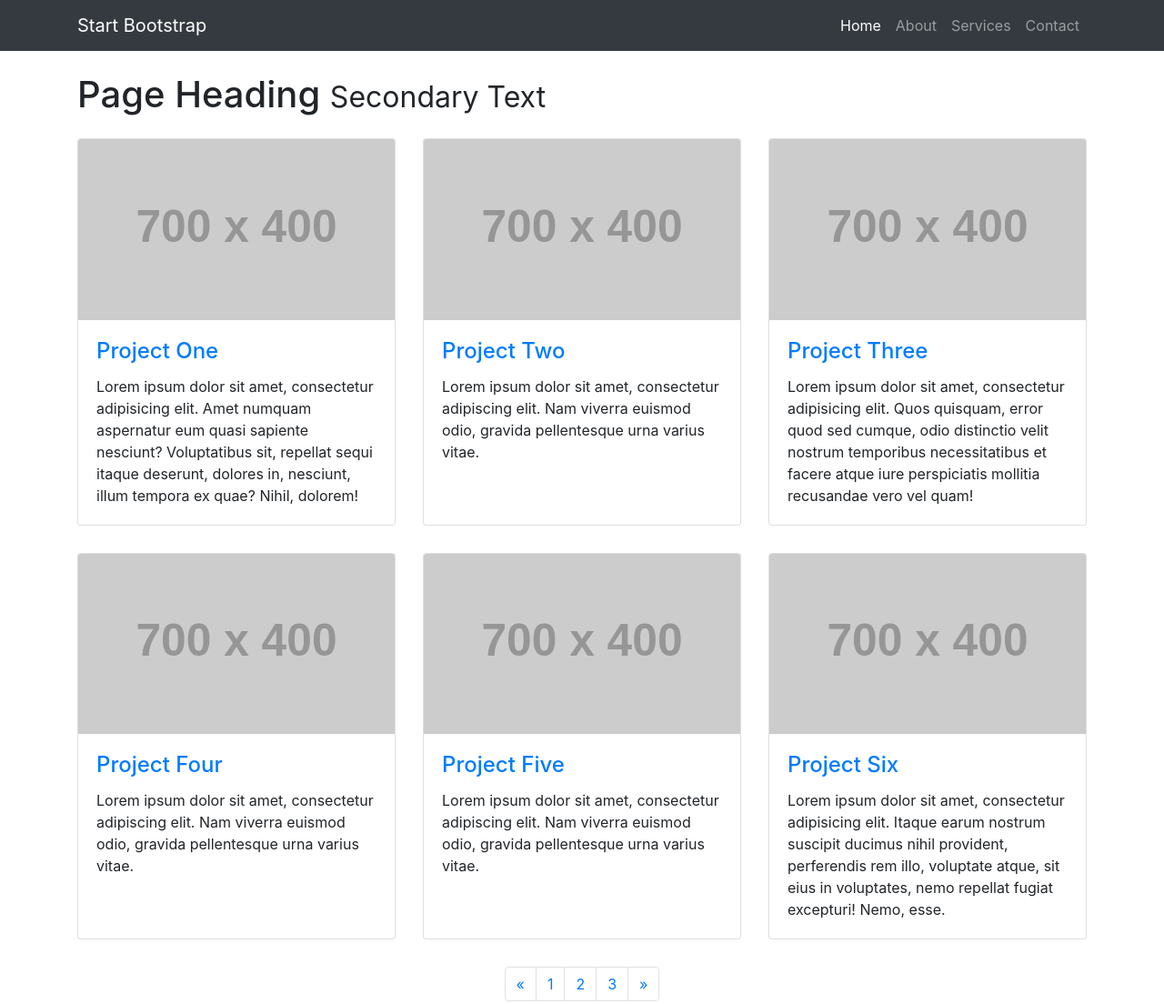
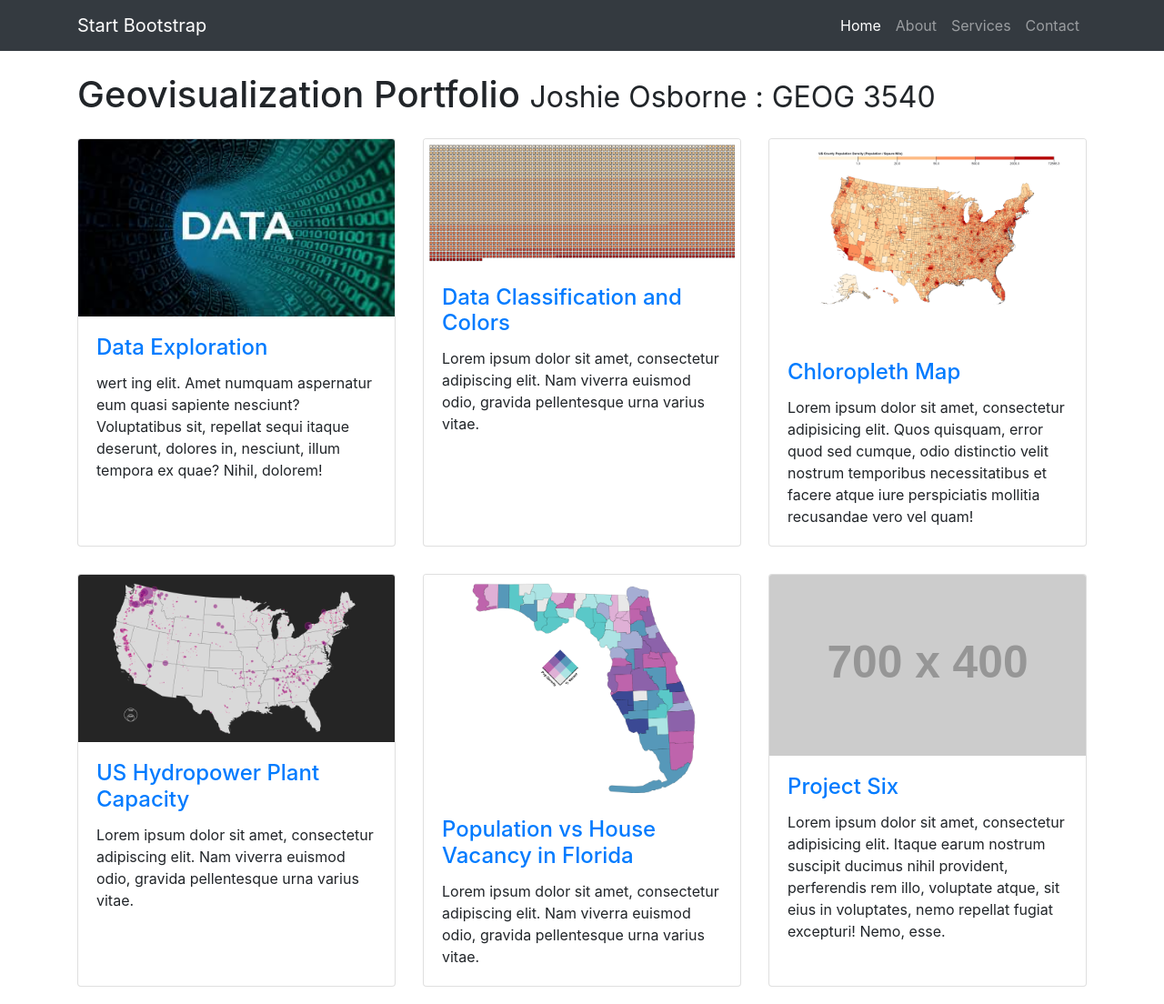
Before and after one commit to geog3540/jrosborne, a website: page index.html in a window 1280 px wide. Shown: the top 1104 px of the page at 91% size. Drawn offline with Linux system fonts and the light colour scheme; placeholder pictures from the web are drawn by us.

Commit message:
websitecreation1

```diff
--- a/index.html
+++ b/index.html
@@ -52,28 +52,28 @@
     <div class="container">
 
       <!-- Page Heading -->
-      <h1 class="my-4">Page Heading
-        <small>Secondary Text</small>
+      <h1 class="my-4">Geovisualization Portfolio
+        <small>Joshie Osborne : GEOG 3540</small>
       </h1>
 
       <div class="row">
         <div class="col-lg-4 col-sm-6 portfolio-item">
           <div class="card h-100">
-            <a href="#"><img class="card-img-top" src="http://placehold.it/700x400" alt=""></a>
+            <a href="#"><img class="card-img-top" src="Images/image1.jpg" alt=""></a>
             <div class="card-body">
               <h4 class="card-title">
-                <a href="#">Project One</a>
+                <a href="https://observablehq.com/d/142a81602fae9695">Data Exploration</a>
               </h4>
-              <p class="card-text">Lorem ipsum dolor sit amet, consectetur adipisicing elit. Amet numquam aspernatur eum quasi sapiente nesciunt? Voluptatibus sit, repellat sequi itaque deserunt, dolores in, nesciunt, illum tempora ex quae? Nihil, dolorem!</p>
+              <p class="card-text">wert ing elit. Amet numquam aspernatur eum quasi sapiente nesciunt? Voluptatibus sit, repellat sequi itaque deserunt, dolores in, nesciunt, illum tempora ex quae? Nihil, dolorem!</p>
             </div>
           </div>
         </div>
         <div class="col-lg-4 col-sm-6 portfolio-item">
           <div class="card h-100">
-            <a href="#"><img class="card-img-top" src="http://placehold.it/700x400" alt=""></a>
+            <a href="#"><img class="card-img-top" src="Images/class.png" alt=""></a>
             <div class="card-body">
               <h4 class="card-title">
-                <a href="#">Project Two</a>
+                <a href="https://observablehq.com/d/82d38641842e4416">Data Classification and Colors</a>
               </h4>
               <p class="card-text">Lorem ipsum dolor sit amet, consectetur adipiscing elit. Nam viverra euismod odio, gravida pellentesque urna varius vitae.</p>
             </div>
@@ -81,10 +81,10 @@
         </div>
         <div class="col-lg-4 col-sm-6 portfolio-item">
           <div class="card h-100">
-            <a href="#"><img class="card-img-top" src="http://placehold.it/700x400" alt=""></a>
+            <a href="#"><img class="card-img-top" src="Images/choropleth.png" alt=""></a>
             <div class="card-body">
               <h4 class="card-title">
-                <a href="#">Project Three</a>
+                <a href="https://observablehq.com/d/8916e234ba739c3c">Chloropleth Map</a>
               </h4>
               <p class="card-text">Lorem ipsum dolor sit amet, consectetur adipisicing elit. Quos quisquam, error quod sed cumque, odio distinctio velit nostrum temporibus necessitatibus et facere atque iure perspiciatis mollitia recusandae vero vel quam!</p>
             </div>
@@ -92,10 +92,10 @@
         </div>
         <div class="col-lg-4 col-sm-6 portfolio-item">
           <div class="card h-100">
-            <a href="#"><img class="card-img-top" src="http://placehold.it/700x400" alt=""></a>
+            <a href="#"><img class="card-img-top" src="Images/powerplant.png" alt=""></a>
             <div class="card-body">
               <h4 class="card-title">
-                <a href="#">Project Four</a>
+                <a href="https://observablehq.com/d/0aca32b87b30d6eb">US Hydropower Plant Capacity</a>
               </h4>
               <p class="card-text">Lorem ipsum dolor sit amet, consectetur adipiscing elit. Nam viverra euismod odio, gravida pellentesque urna varius vitae.</p>
             </div>
@@ -103,10 +103,10 @@
         </div>
         <div class="col-lg-4 col-sm-6 portfolio-item">
           <div class="card h-100">
-            <a href="#"><img class="card-img-top" src="http://placehold.it/700x400" alt=""></a>
+            <a href="#"><img class="card-img-top" src="Images/bivariate.png" alt=""></a>
             <div class="card-body">
               <h4 class="card-title">
-                <a href="#">Project Five</a>
+                <a href="https://observablehq.com/d/c5f939bbec72f382">Population vs House Vacancy in Florida</a>
               </h4>
               <p class="card-text">Lorem ipsum dolor sit amet, consectetur adipiscing elit. Nam viverra euismod odio, gravida pellentesque urna varius vitae.</p>
             </div>
```
Also changed, not shown: Images/bivariate.png (added), Images/choropleth.png (added), Images/class.png (added), Images/image1.jpg (added), Images/powerplant.png (added).
